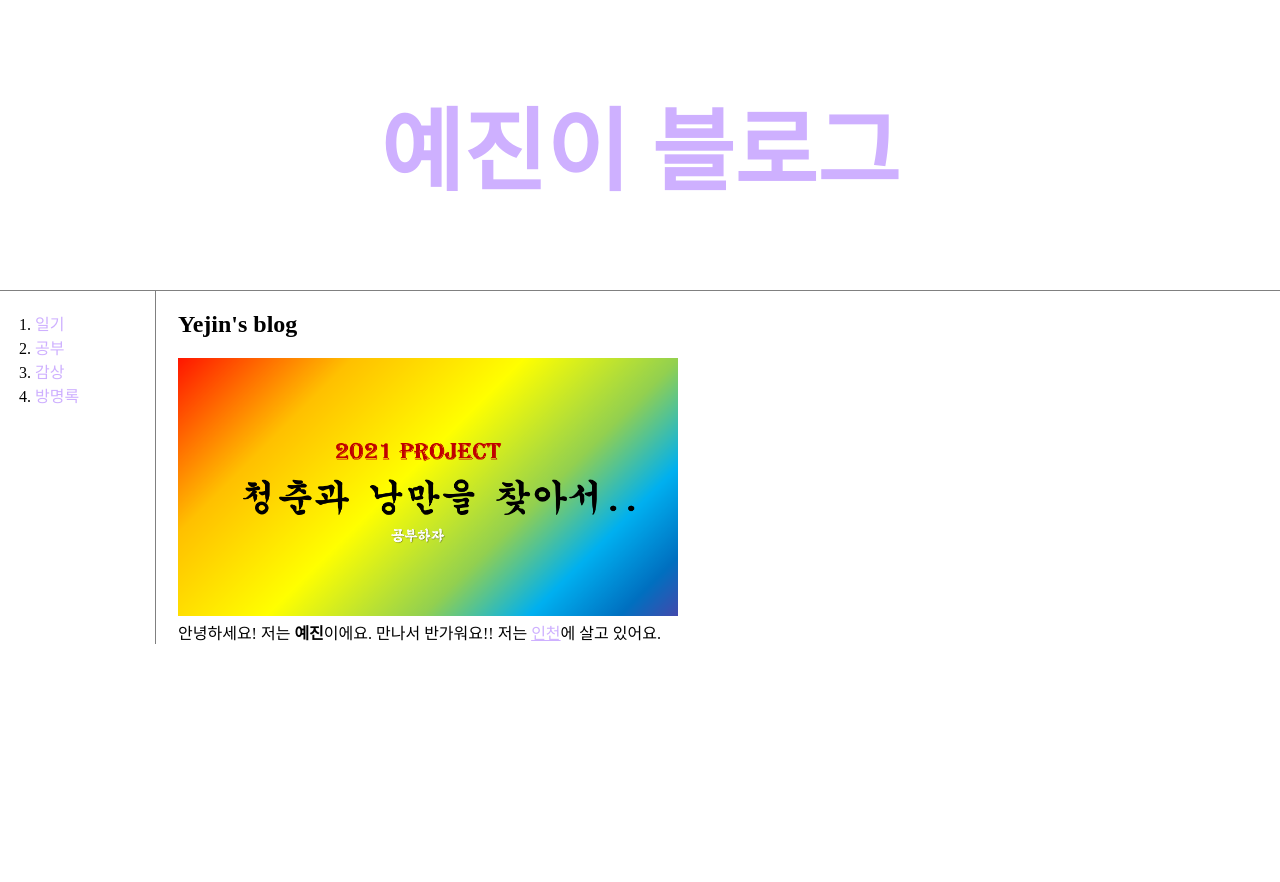
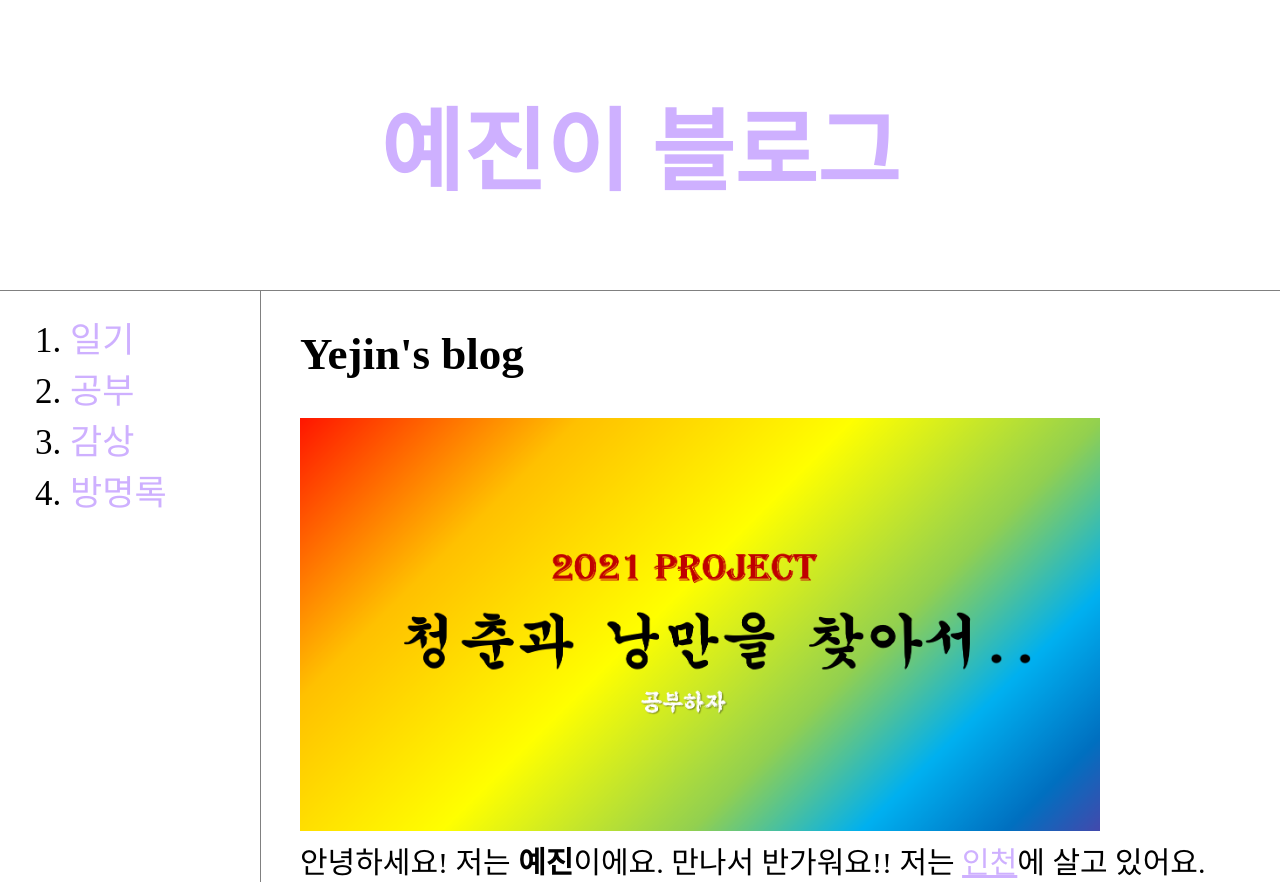
Before and after one commit to leeyejin1231/web1, a plain HTML site: page index.html in a window 1280 px wide. Before the commit the page ends 800 px from the top, so only its background shows below. Drawn offline with Linux system fonts and the light colour scheme.

Commit message:
feat: grid

```diff
--- a/index.html
+++ b/index.html
@@ -18,9 +18,13 @@
       margin:0;
       padding:80px;
     }
+    h2 {
+      font-size: 45px;
+    }
     ol {
+      font-size: 35px;
       border-right: 1px solid gray;
-      width:100px;
+      width:170px;
       margin:0px;
       padding:20px;
     }
@@ -29,10 +33,11 @@
       grid-template-columns: 150px 1fr;
     }
     #grid ol {
-      padding-left:35px;
+      padding-left:70px;
     }
     #article {
-      padding-left:28px;
+      padding-left:150px;
+      font-size: 30px;
     }
   </style>
 </head>
@@ -56,7 +61,7 @@
     </ol> -->
     <div id="article">
       <h2>Yejin's blog</h2>
-      <img src="images/sss.PNG" style="width:500px"><br>
+      <img src="images/sss.PNG" style="width:800px;"><br>
       안녕하세요! 저는 <strong>예진</strong>이에요.
       만나서 반가워요!! 저는 <a href = "https://www.incheon.go.kr/index" target="_blank" title = "인천시청 사이트"><u>인천</u></a>에 살고 있어요.
     </div>
```
